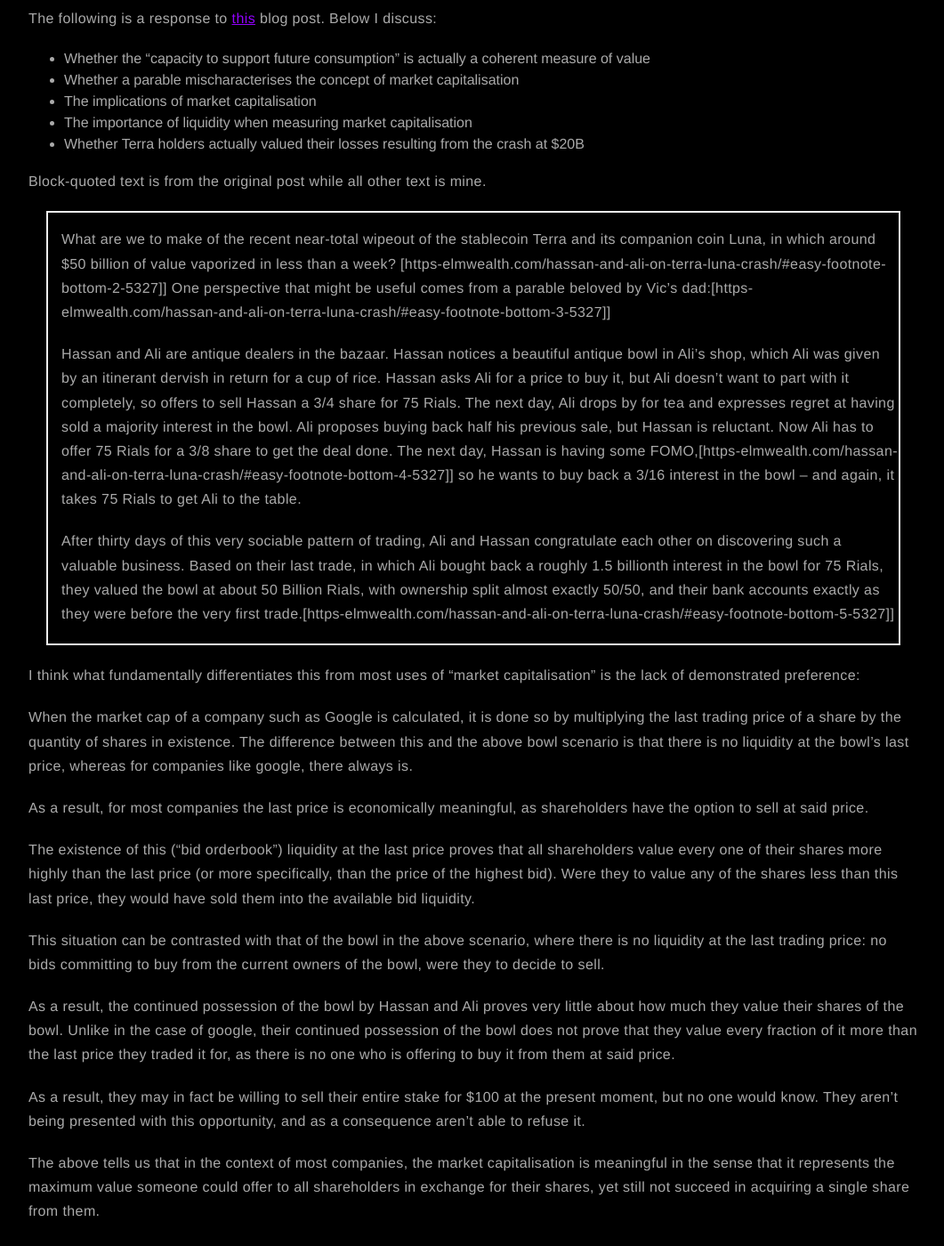
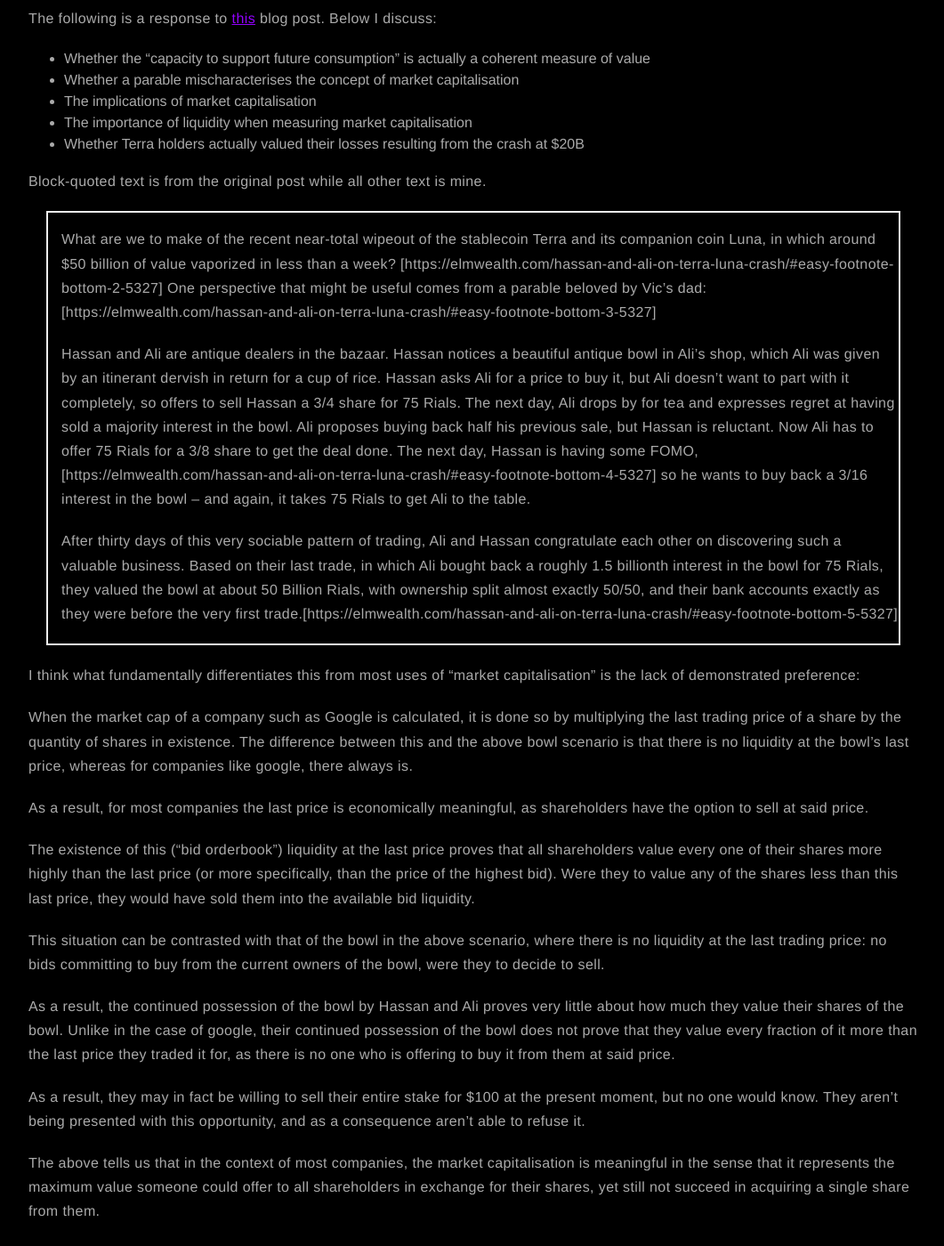
Before and after one commit to distbit0/distbit.xyz, a Jekyll site: the page built from _posts/2022-10-25-meaning-of-market-capitalisation.md, in a window 1280 px wide and 1400 px high, scrolled down 258 px. Shown: the whole window at 89% size, without its empty margins (108-1169 px from the left). Built offline with Jekyll 4.4.1, drawn with Linux system fonts in a browser that asks for light colours; nearby versions of some CDN libraries; comment, search, counter and statistics services are not loaded; part of the change alters nothing that is shown; some of the changed text lies outside the part shown.

```diff
--- a/_posts/2022-10-25-meaning-of-market-capitalisation.md
+++ b/_posts/2022-10-25-meaning-of-market-capitalisation.md
@@ -19,11 +19,11 @@ The following is a response to [this](https://elmwealth.com/hassan-and-ali-on-te
 
 Block-quoted text is from the original post while all other text is mine.
 
-> What are we to make of the recent near-total wipeout of the stablecoin Terra and its companion coin Luna, in which around $50 billion of value vaporized in less than a week? [https-elmwealth.com/hassan-and-ali-on-terra-luna-crash/#easy-footnote-bottom-2-5327]] One perspective that might be useful comes from a parable beloved by Vic’s dad:[https-elmwealth.com/hassan-and-ali-on-terra-luna-crash/#easy-footnote-bottom-3-5327]]
+> What are we to make of the recent near-total wipeout of the stablecoin Terra and its companion coin Luna, in which around $50 billion of value vaporized in less than a week? [https://elmwealth.com/hassan-and-ali-on-terra-luna-crash/#easy-footnote-bottom-2-5327] One perspective that might be useful comes from a parable beloved by Vic’s dad:[https://elmwealth.com/hassan-and-ali-on-terra-luna-crash/#easy-footnote-bottom-3-5327]
 >
-> Hassan and Ali are antique dealers in the bazaar. Hassan notices a beautiful antique bowl in Ali’s shop, which Ali was given by an itinerant dervish in return for a cup of rice. Hassan asks Ali for a price to buy it, but Ali doesn’t want to part with it completely, so offers to sell Hassan a 3/4 share for 75 Rials. The next day, Ali drops by for tea and expresses regret at having sold a majority interest in the bowl. Ali proposes buying back half his previous sale, but Hassan is reluctant. Now Ali has to offer 75 Rials for a 3/8 share to get the deal done. The next day, Hassan is having some FOMO,[https-elmwealth.com/hassan-and-ali-on-terra-luna-crash/#easy-footnote-bottom-4-5327]] so he wants to buy back a 3/16 interest in the bowl – and again, it takes 75 Rials to get Ali to the table.
+> Hassan and Ali are antique dealers in the bazaar. Hassan notices a beautiful antique bowl in Ali’s shop, which Ali was given by an itinerant dervish in return for a cup of rice. Hassan asks Ali for a price to buy it, but Ali doesn’t want to part with it completely, so offers to sell Hassan a 3/4 share for 75 Rials. The next day, Ali drops by for tea and expresses regret at having sold a majority interest in the bowl. Ali proposes buying back half his previous sale, but Hassan is reluctant. Now Ali has to offer 75 Rials for a 3/8 share to get the deal done. The next day, Hassan is having some FOMO,[https://elmwealth.com/hassan-and-ali-on-terra-luna-crash/#easy-footnote-bottom-4-5327] so he wants to buy back a 3/16 interest in the bowl – and again, it takes 75 Rials to get Ali to the table.
 >
-> After thirty days of this very sociable pattern of trading, Ali and Hassan congratulate each other on discovering such a valuable business. Based on their last trade, in which Ali bought back a roughly 1.5 billionth interest in the bowl for 75 Rials, they valued the bowl at about 50 Billion Rials, with ownership split almost exactly 50/50, and their bank accounts exactly as they were before the very first trade.[https-elmwealth.com/hassan-and-ali-on-terra-luna-crash/#easy-footnote-bottom-5-5327]]
+> After thirty days of this very sociable pattern of trading, Ali and Hassan congratulate each other on discovering such a valuable business. Based on their last trade, in which Ali bought back a roughly 1.5 billionth interest in the bowl for 75 Rials, they valued the bowl at about 50 Billion Rials, with ownership split almost exactly 50/50, and their bank accounts exactly as they were before the very first trade.[https://elmwealth.com/hassan-and-ali-on-terra-luna-crash/#easy-footnote-bottom-5-5327]
 
 I think what fundamentally differentiates this from most uses of "market capitalisation" is the lack of demonstrated preference:
 
@@ -44,7 +44,7 @@ The above tells us that in the context of most companies, the market capitalisat
 
 Whereas in the context of the bowl, we have no such guarantee. The "last price" is economically meaningless, as neither Hassan nor Ali are able to sell their shares at said price were they to want to do so. There is no liquidity.
 
-> They spend the evening drinking to their success, hatching plans to sell a small interest in the bowl to passing tourists, or posting the bowl as collateral for a large loan that will give them a chance to enjoy their new-found riches.[https-elmwealth.com/hassan-and-ali-on-terra-luna-crash/#easy-footnote-bottom-6-5327]] But that very night, the bowl is stolen. Down on his luck, the thief exchanges it for a bowl of rice in the bazaar of a distant city.
+> They spend the evening drinking to their success, hatching plans to sell a small interest in the bowl to passing tourists, or posting the bowl as collateral for a large loan that will give them a chance to enjoy their new-found riches.[https://elmwealth.com/hassan-and-ali-on-terra-luna-crash/#easy-footnote-bottom-6-5327] But that very night, the bowl is stolen. Down on his luck, the thief exchanges it for a bowl of rice in the bazaar of a distant city.
 >
 > What Was the Bowl Worth?
 > Were Hassan and Ali the victims of a colossal theft which robbed them of 99.99% of their wealth? Looking at the price at which they last traded a minuscule fraction of the bowl, the answer would seem to be “yes”, in line with the modern market convention of computing value by taking the last marginal trade price and multiplying by the number of shares.
```
